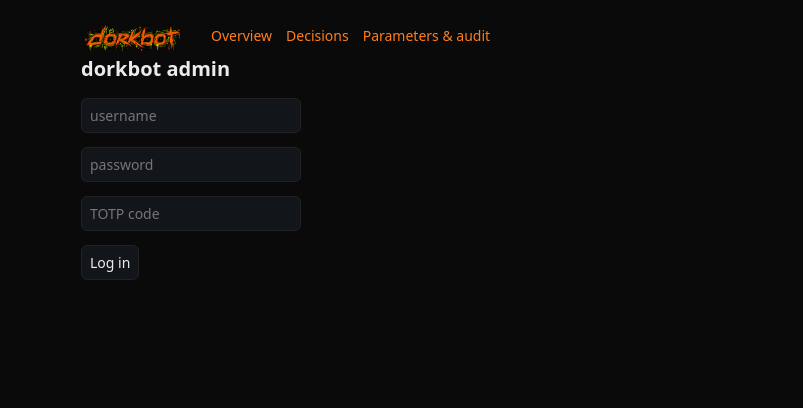
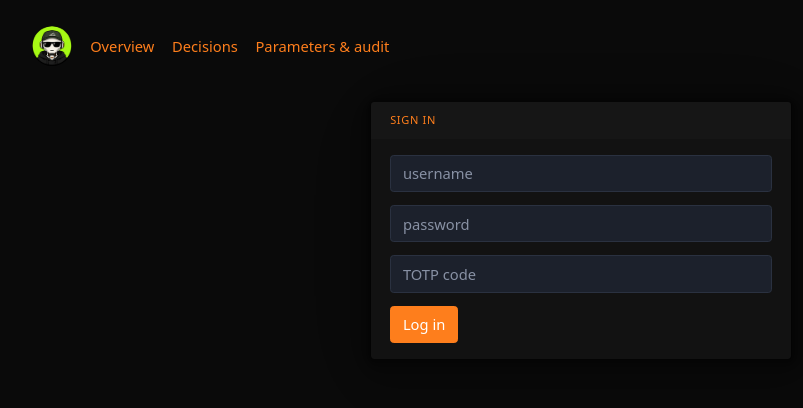
Before and after one commit to flexid/multi-agent-trading-bot, a FastAPI app: page /login in a window 1280 px wide. Shown: the top 408 px of the page, without its empty margins (59-862 px from the left). Run offline with FastAPI, Linux system fonts and the light colour scheme; parts of the project's set-up code (start-up, migrations or seed data) failed here and were passed over; some libraries are stand-ins or nearby versions.

Commit message:
admin: Pico CSS dark UI with brand accents, icon in the nav, card sections with more spacing
Co-Authored-By: Claude Fable 5.1 <noreply@anthropic.com>

```diff
--- a/app/admin/templates/_stepup.html
+++ b/app/admin/templates/_stepup.html
@@ -1 +1 @@
-{% if not stepped %}<form method="post" action="/step-up" class="inline"><input type="hidden" name="csrf" value="{{ csrf }}"><input type="hidden" name="next" value="{{ request.url.path }}"><input name="code" placeholder="TOTP to unlock actions" inputmode="numeric" required> <button>Unlock 5 min</button></form>{% else %}<span class="badge">actions unlocked</span>{% endif %}
+{% if not stepped %}<form method="post" action="/step-up" class="inline"><input type="hidden" name="csrf" value="{{ csrf }}"><input type="hidden" name="next" value="{{ request.url.path }}"><input name="code" placeholder="TOTP to unlock actions" inputmode="numeric" required> <button class="outline">Unlock 5 min</button></form>{% else %}<span class="badge neon">actions unlocked</span>{% endif %}
--- a/app/admin/templates/base.html
+++ b/app/admin/templates/base.html
@@ -1,14 +1,19 @@
-<!doctype html><html lang="en"><head><meta charset="utf-8"><meta name="viewport" content="width=device-width,initial-scale=1"><title>dorkbot admin</title><link rel="icon" href="/static/favicon-32.png"><link rel="apple-touch-icon" href="/static/apple-touch-icon.png">
+<!doctype html><html lang="en" data-theme="dark"><head><meta charset="utf-8"><meta name="viewport" content="width=device-width,initial-scale=1"><title>dorkbot admin</title>
+<link rel="icon" href="/static/favicon-32.png"><link rel="apple-touch-icon" href="/static/apple-touch-icon.png">
+<link rel="stylesheet" href="https://cdn.jsdelivr.net/npm/@picocss/pico@2.0.6/css/pico.min.css">
 <style>
-:root{color-scheme:dark;--bg:#0a0a0a;--fg:#ececec;--muted:#8f958f;--line:#222;--up:#b6ff00;--down:#ff5c5c;--accent:#fe7e1c;--warn:#f7c97a}
-body{margin:0;background:var(--bg);color:var(--fg);font:14px/1.5 ui-sans-serif,system-ui,sans-serif}main{max-width:1000px;margin:0 auto;padding:20px 14px 60px}
-h1{font-size:20px;margin:0 0 8px}h2{font-size:13px;margin:28px 0 8px;color:var(--accent);text-transform:uppercase;letter-spacing:.04em}
-a{color:var(--accent);text-decoration:none}nav a{margin-right:14px}table{width:100%;border-collapse:collapse;font-size:13px}th,td{text-align:left;padding:6px 5px;border-bottom:1px solid var(--line);vertical-align:top}th{color:var(--muted);font-weight:500}
-.up{color:var(--up)}.down{color:var(--down)}.warn{color:var(--warn)}.muted{color:var(--muted)}.badge{display:inline-block;padding:1px 7px;border:1px solid var(--line);border-radius:999px;font-size:11px;color:var(--muted);margin-left:6px}
-.row{display:grid;grid-template-columns:repeat(auto-fit,minmax(150px,1fr));gap:10px}.tile{border:1px solid var(--line);border-radius:8px;padding:10px}.tile .k{color:var(--muted);font-size:11px}.tile .v{font-size:18px;font-weight:600}
-input,button,select{font:inherit;background:#12161b;color:var(--fg);border:1px solid var(--line);border-radius:6px;padding:6px 8px}button.danger{border-color:var(--down);color:var(--down)}form.inline{display:inline}
-pre{white-space:pre-wrap;font-size:12px;color:var(--muted)}
-</style></head><body><main>
-<nav><a href="/"><img src="/static/logo-600.png" alt="dorkbot" style="height:34px;vertical-align:middle;margin-right:14px"></a><a href="/">Overview</a><a href="/decisions">Decisions</a><a href="/params">Parameters &amp; audit</a>{% if user %}<form class="inline" method="post" action="/logout"><input type="hidden" name="csrf" value="{{ csrf }}"><button>Logout {{ user }}</button></form>{% endif %}</nav>
+:root, [data-theme=dark] { --pico-background-color:#0a0a0a; --pico-card-background-color:#121212; --pico-card-sectioning-background-color:#161616; --pico-primary:#fe7e1c; --pico-primary-hover:#ff9a4d; --pico-primary-background:#fe7e1c; --pico-primary-hover-background:#ff9a4d; --pico-primary-underline:#fe7e1c66; --pico-primary-focus:#fe7e1c44; --pico-muted-color:#8f958f; --pico-font-size:92%; --pico-spacing:0.9rem; --pico-block-spacing-vertical:1.4rem; --pico-form-element-spacing-vertical:.45rem; --pico-form-element-spacing-horizontal:.8rem }
+body{font-family:ui-sans-serif,system-ui,-apple-system,"Segoe UI",sans-serif}main.container{max-width:1100px}
+nav{margin-bottom:1.2rem}nav img.avatar{width:40px;height:40px;border-radius:50%;vertical-align:middle}nav ul li{padding:.4rem .6rem}
+h1{font-size:1.4rem;margin-bottom:.6rem}article{padding:1.1rem 1.3rem;margin-bottom:1.2rem}article header{margin:-1.1rem -1.3rem 1rem;padding:.7rem 1.3rem;font-size:.75rem;letter-spacing:.06em;text-transform:uppercase;color:#fe7e1c}
+table{font-size:.85rem}th{color:var(--pico-muted-color);font-weight:500}td,th{padding:.45rem .5rem}
+.up{color:#b6ff00}.down{color:#ff5c5c}.warn{color:#f7c97a}.muted{color:var(--pico-muted-color)}
+.badge{display:inline-block;padding:.1rem .6rem;border:1px solid #fe7e1c;border-radius:999px;font-size:.72rem;color:#fe7e1c;margin-left:.5rem;vertical-align:middle}.badge.neon{border-color:#b6ff00;color:#b6ff00}.badge.down{border-color:#ff5c5c;color:#ff5c5c}.badge.warn{border-color:#f7c97a;color:#f7c97a}
+.row{display:grid;grid-template-columns:repeat(auto-fit,minmax(170px,1fr));gap:.9rem}.tile{background:#161616;border:1px solid #222;border-radius:10px;padding:.9rem 1rem}.tile .k{color:var(--pico-muted-color);font-size:.72rem;text-transform:uppercase;letter-spacing:.05em}.tile .v{font-size:1.35rem;font-weight:650;margin-top:.15rem}
+form.inline{display:inline-block;margin:0 .3rem .3rem 0}form.inline input{width:auto;display:inline-block;margin:0 .3rem 0 0}form.inline button{width:auto;display:inline-block;margin:0}button.danger{--pico-background-color:#ff5c5c;--pico-border-color:#ff5c5c;--pico-color:#0a0a0a}
+pre{white-space:pre-wrap;font-size:.78rem;color:var(--pico-muted-color)}.overflow{overflow-x:auto}
+</style></head><body><main class="container">
+<nav><ul><li><a href="/"><img class="avatar" src="/static/avatar-96.png" alt="dorkbot"></a></li><li><a href="/">Overview</a></li><li><a href="/decisions">Decisions</a></li><li><a href="/params">Parameters &amp; audit</a></li></ul>
+<ul>{% if user %}<li><form class="inline" method="post" action="/logout"><input type="hidden" name="csrf" value="{{ csrf }}"><button class="outline secondary">Logout {{ user }}</button></form></li>{% endif %}</ul></nav>
 {% block body %}{% endblock %}
 </main></body></html>
--- a/app/admin/templates/login.html
+++ b/app/admin/templates/login.html
@@ -1,7 +1,7 @@
 {% extends "base.html" %}{% block body %}
-<h1>dorkbot admin</h1>
+<article style="max-width:420px;margin:2rem auto"><header>Sign in</header>
 {% if error %}<p class="down">{{ error }}</p>{% endif %}
-<form method="post" action="/login"><p><input name="username" placeholder="username" autocomplete="username" required></p>
-<p><input name="password" type="password" placeholder="password" autocomplete="current-password" required></p>
-<p><input name="code" placeholder="TOTP code" inputmode="numeric" autocomplete="one-time-code"></p><p><button>Log in</button></p></form>
-{% endblock %}
+<form method="post" action="/login"><input name="username" placeholder="username" autocomplete="username" required>
+<input name="password" type="password" placeholder="password" autocomplete="current-password" required>
+<input name="code" placeholder="TOTP code" inputmode="numeric" autocomplete="one-time-code"><button>Log in</button></form>
+</article>{% endblock %}
```
Also changed, not shown: app/admin/templates/decisions.html (+14 -9 lines), app/admin/templates/overview.html (+18 -11 lines), app/admin/templates/params.html (+7 -4 lines).
